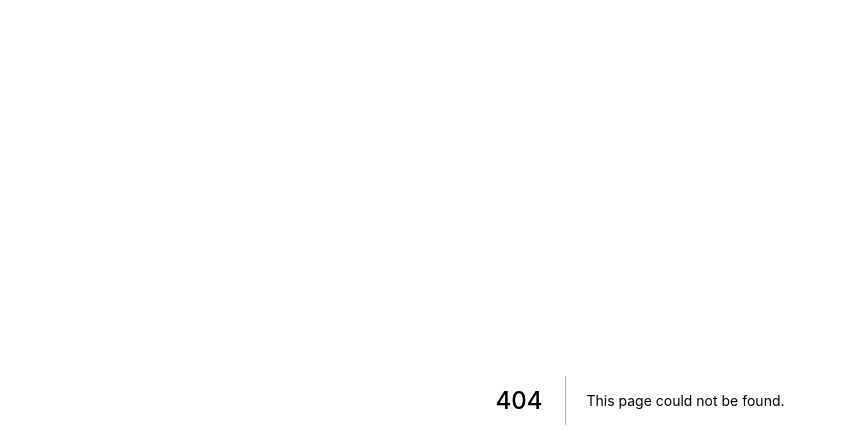
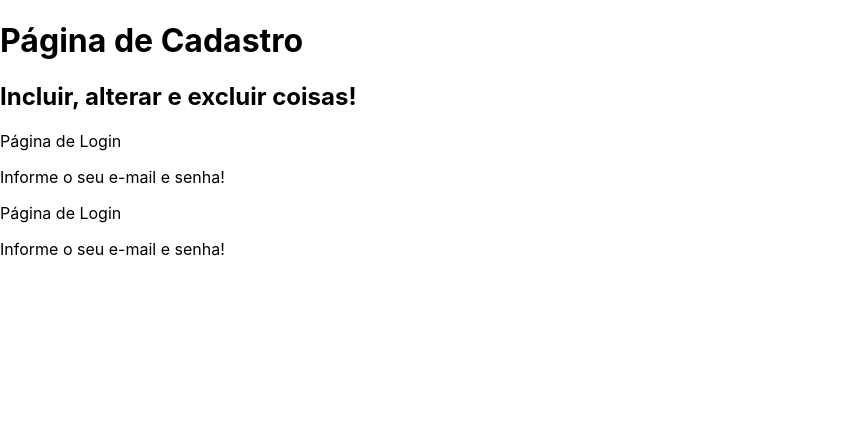
Before and after one commit to AnaMaisaUnifei/Cap_ReactNextjs_byron_cod3r, a Next.js app in the folder exercicios/: page /basicos/usandoTitulo in a window 1280 px wide. Before the commit this address had no page. Shown: the top 448 px of the page, without its empty margins (0-846 px from the left). Built offline with nearby package versions, Linux system fonts and the light colour scheme.

Commit message:
Componentes e uso de propriedades

```diff
--- /dev/null
+++ b/exercicios/components/Titulo.jsx
@@ -0,0 +1,15 @@
+export default function Titulo(props) { //props é a convenção de nome das propriedades
+
+  return props.pequeno ? (
+    <>
+      <p>{props.principal}</p>
+      <p>{props.secundario}</p>
+    </>
+  ) : (
+    <>
+      <h1>{props.principal}</h1>
+      <h2>{props.secundario}</h2>
+    </>
+  )
+
+}
--- /dev/null
+++ b/exercicios/pages/basicos/usandoTitulo.jsx
@@ -0,0 +1,24 @@
+import Titulo from '../../components/Titulo'
+
+export default function usandoTitulo() {
+  return (
+    <div>
+      <Titulo
+        principal="Página de Cadastro"
+        secundario="Incluir, alterar e excluir coisas!"
+      />
+
+      <Titulo
+        principal="Página de Login"
+        secundario="Informe o seu e-mail e senha!"
+        pequeno
+      />
+
+      <Titulo
+        principal="Página de Login"
+        secundario="Informe o seu e-mail e senha!"
+        pequeno={true}
+      />
+    </div>
+  )
+}
```
